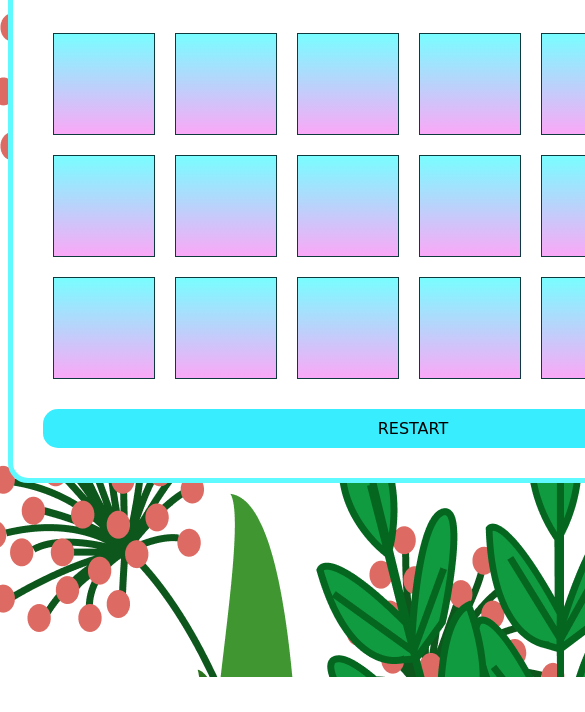
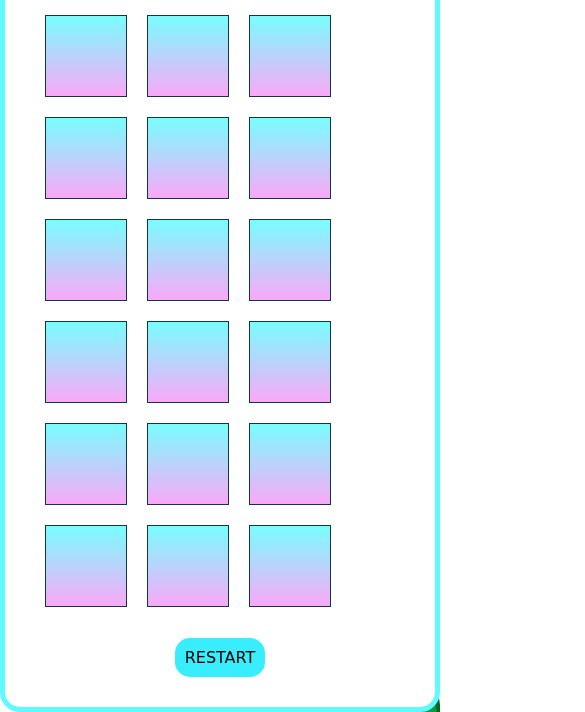
Before and after one commit to Alle024gg/Match-Game, a plain HTML site: page index.html in a window 390 px wide. Shown: the part 167-879 px from the top of the page, 585 px wide, since content can reach past the window. Before the commit the page ends 844 px from the top, so only its background shows below. Drawn offline with nearby package versions, Linux system fonts and the light colour scheme; a web font is replaced by a local one.

Commit message:
update grid on phone and pc

```diff
--- a/index.html
+++ b/index.html
@@ -19,9 +19,12 @@
     <style>
       body {
         background-image: url("images/backgroud.png");
-        /* background-size: 100%; /*background size*/
+        background-size: cover;
         text-align: center;
         /*font*/
+        display: grid;
+        height: 100vh;
+        margin: 0;
       }
 
       h1 {
@@ -31,13 +34,21 @@
       }
 
       #game-wrapper {
+        display: grid;
+        place-items: center;
         margin: auto;
         margin-top: 40px;
         padding: 20px;
-        width: 760px;
+        max-width: 700px;
+        width: 100%;
         background-color: white;
         border-radius: 20px;
         border: 5px solid rgb(94, 250, 255);
+
+        /* ex*/
+        grid-gap: 1px;
+        grid-template-columns: repeat(1, 1fr);
+        grid-template-rows: repeat(auto-fill, minmax(10px, 1fr));
       }
 
       .card {
@@ -49,16 +60,24 @@
 
       .card_front {
         background: linear-gradient(rgb(121, 253, 255), rgb(250, 168, 247));
+        /* exercitii*/
+
+        display: grid;
+        place-items: center;
       }
 
       .card_back {
         background-color: rgb(147, 242, 255);
         transform: rotateY(180deg);
+        /*ecercitii*/
+        display: grid;
+        place-items: center;
       }
       .card_back img {
-        width: 90px;
-        height: 90px;
-        margin-top: 10px;
+        width: 100%;
+        height: 100%;
+        display: block;
+        object-fit: contain;
       }
 
       .is-flipped {
@@ -79,7 +98,6 @@
   <body>
     <div id="game-wrapper">
       <h1>Flowers Match Game</h1>
-      <h2>Rotește telefonul pentru o experiență mai bună!</h2>
       <div id="match-grid"></div>
       <div id="match-alerts"></div>
       <a onclick="start()">RESTART</a>
--- a/logic.js
+++ b/logic.js
@@ -16,6 +16,7 @@ var images = [
 var allImages = [];
 var shuffledImages = [];
 var matchedImages = [];
+
 function start() {
   matchedImages = [];
   cardGuess = [];
@@ -57,6 +58,7 @@ var cardHTML;
 var cardID;
 var cardGuess = [];
 var cardMatched = [];
+
 function addFlip() {
   var card = $(".card-container");
   // What happens when a card is clicked
@@ -83,14 +85,20 @@ function checkAnswers(card1, card2) {
     cardMatched.push(card1, card2);
     card1.classList.add("matched");
     card2.classList.add("matched");
-    alert("Match!");
+    //add new
+    setTimeout(() => {
+      card1.style.display = "none";
+      card2.style.display = "none";
+    }, 1000);
+    //ad new
+    alertMatch("Match!");
   } else {
     console.log("NO");
     card1.classList.remove("is-flipped");
     card2.classList.remove("is-flipped");
   }
   if (cardMatched.length == shuffledImages.length) {
-    setTimeout(() => alert("Winner winner, turkey dinner!"), 500);
+    setTimeout(() => alert("Winner winner!"), 500);
   }
 }
 function alertMatch(alertMsg) {
--- a/style.css
+++ b/style.css
@@ -15,8 +15,13 @@
   perspective: 600px;
 }
 #match-grid .card-container {
-  width: 100px;
-  height: 100px;
+  /* exercitii*/
+  display: flex;
+  justify-content: center;
+  align-items: center;
+  /* exercitii*/
+  width: 80px;
+  height: 80px;
   border: 1px solid rgb(12, 58, 61);
   margin: 10px;
   position: relative;
@@ -32,3 +37,23 @@
 .card_back img {
   width: 100%;
 }
+
+/*exercitii*/
+
+@media (max-width: 1024px) {
+  #game-wrapper {
+    grid-template-columns: repeat(auto-fill, minmax(auto, 1fr));
+    grid-template-rows: repeat(auto-fill, minmax(auto, 1fr));
+  }
+}
+
+@media (min-width: 800px) {
+  #game-wrapper {
+    grid-template-columns: repeat(6, 1fr);
+    grid-template-rows: repeat(3, 1fr);
+  }
+}
+
+#game-wrapper > * {
+  height: auto;
+}
```
